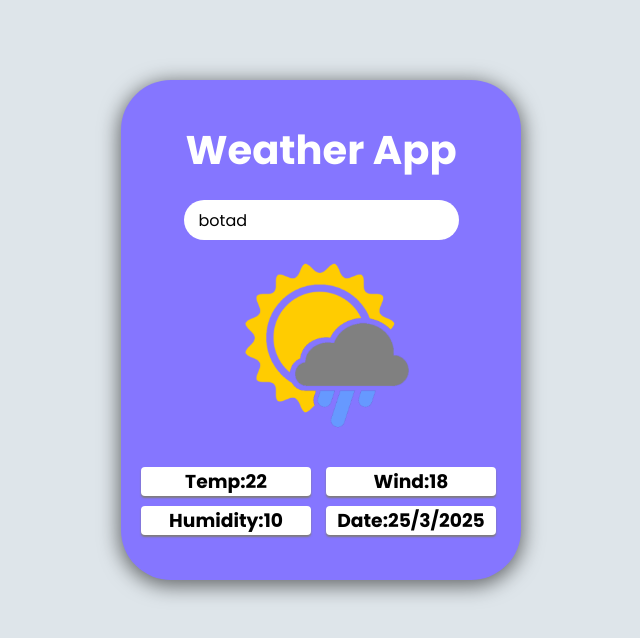
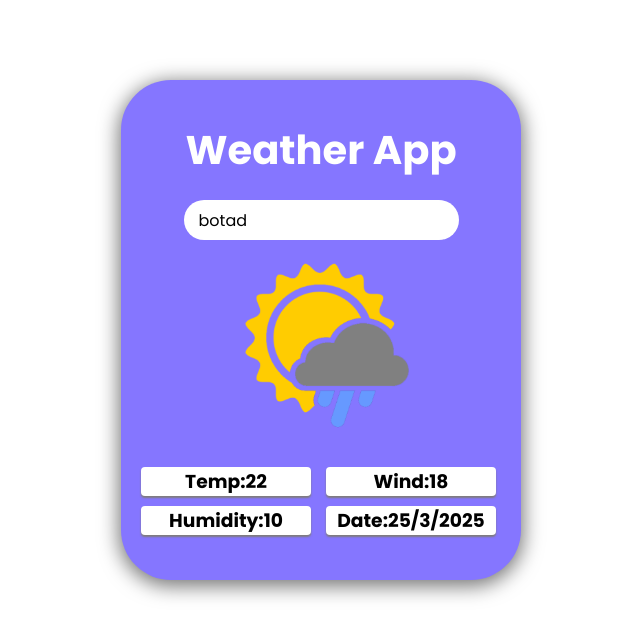
Before and after one commit to Skyakash990/Wether-App, a React (Vite) app: page / in a window 1280 px wide. Shown: the top 638 px of the page, without its empty margins (319-959 px from the left). Built offline with nearby package versions, Linux system fonts and the light colour scheme; no server answers.

Commit message:
bg-change

```diff
--- a/src/components/css/style.css
+++ b/src/components/css/style.css
@@ -6,7 +6,7 @@
     font-family: "Poppins", sans-serif;
 }
 body{
-    background-color: #dee5ea;
+    background-color: #ffffff;
     width: 100%;
     height: 100vh;
     overflow: hidden;
```
